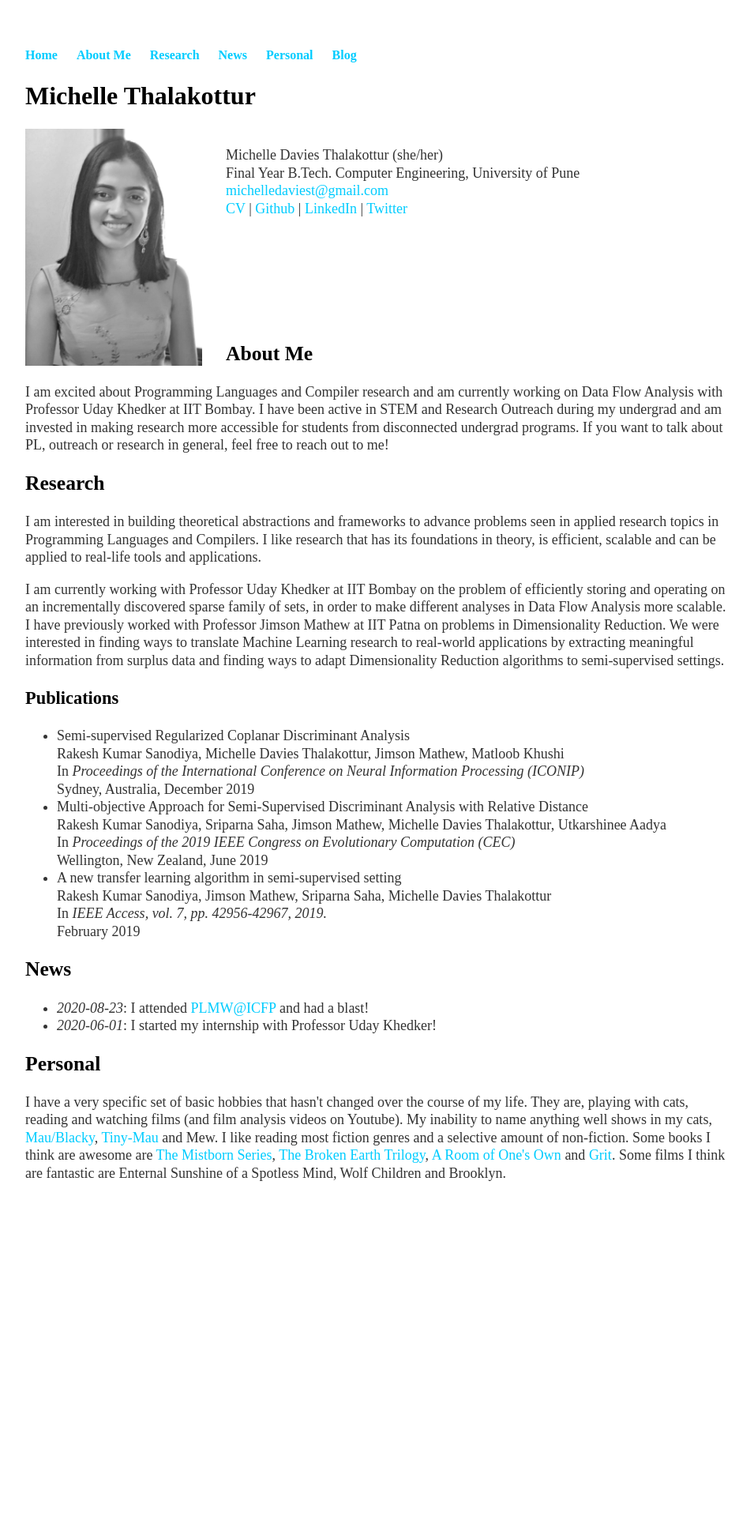
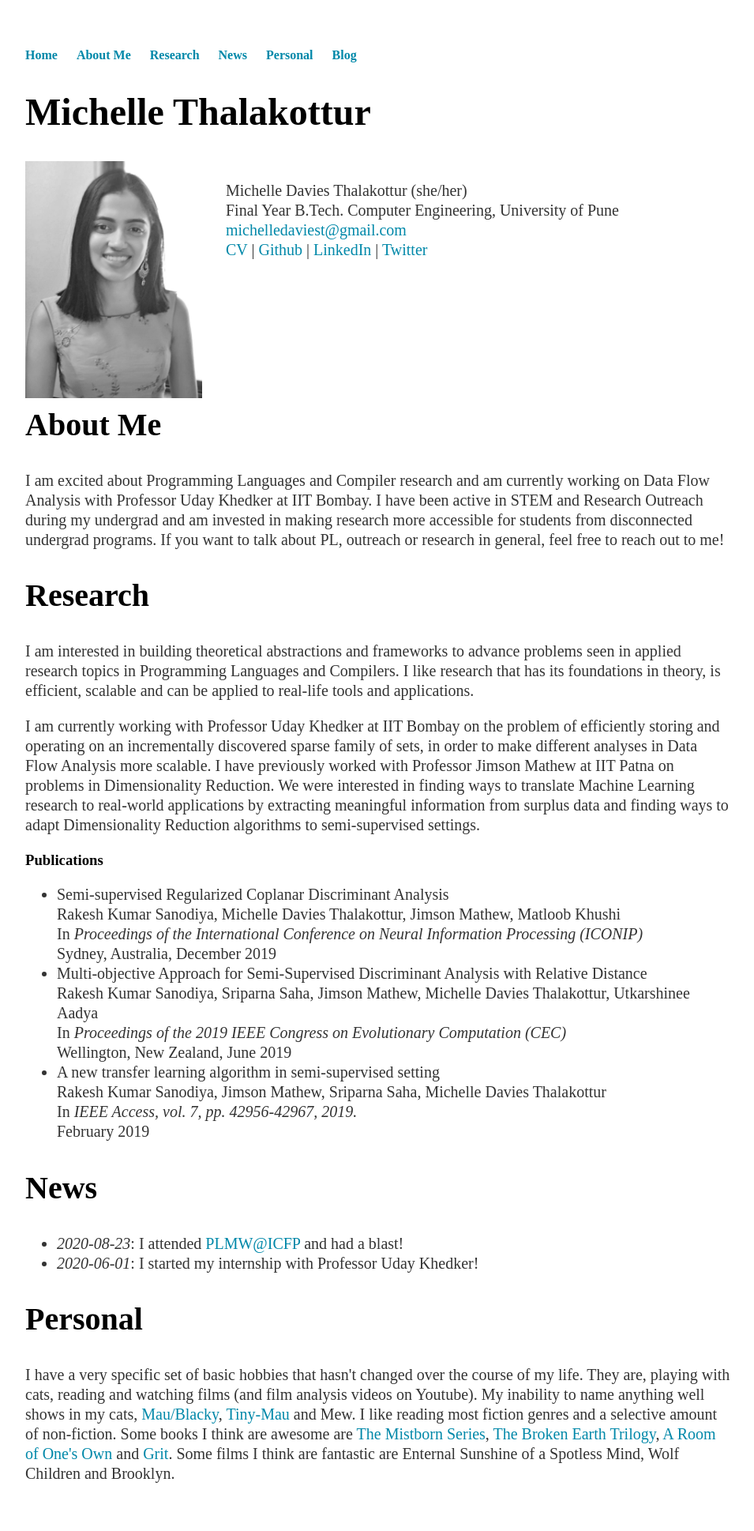
Before and after one commit to michelledaviest/michelledaviest.github.io, a Jekyll site: the page built from index.html, in a window 1280 px wide. Shown: the whole page at 79% size, without its empty margins (160-1115 px from the left). Built offline with Jekyll 4.4.1, drawn with Linux system fonts in a browser that asks for light colours; some web fonts are replaced; before the commit the page ends 1556 px from its top, so only the background shows below that.

Commit message:
change font size and a color

```diff
--- a/css/main.css
+++ b/css/main.css
@@ -15,45 +15,52 @@ img {
 
 a {
 	text-decoration: none;
-	color: #00ccff;
+	color: #0188a9;
 }
 
 a:hover {
 	text-decoration: underline;
-	color: #00a3cc;
 }
 
 
 h1, h2, h3, h4, p, ul {
 	font-family: 'Gentium Book Basic';
-
+	line-height: 1.25;
 }
 
 p, ul {
-	font-size: 1.125em; font-family: 'Gentium Book Basic'; line-height: 1.25em; color: #333; }
+	font-size: 1.25em;
+	color: #333;
+}
 
 h1, .h1 {
-  font-size: 2rem;
-  line-height: 1.25;
-
+	font-size: 3rem;
 }
 
 h2, .h2 {
-  font-size: 1.6rem;
-  line-height: 1.25;
-   }
+	font-size: 2.5rem;
+}
 
-h3 { font-size: 1.4em;
-	line-height: 1.25;
-	 }
+h3. .h3 {
+	font-size: 2em;
+}
 
-h4 { font-size: 1.2em;
-	line-height: 1.25;
-	 }
+h4, .h4 {
+	font-size: 1.5em;
+}
 
+nav ul, footer ul {
+	font-size: 1em;
+	font-family: 'Gentium Book Basic';
+	padding: 0px;
+	list-style: none;
+	font-weight: bold;
+}
 
-nav ul, footer ul { font-size: 1em; font-family: 'Gentium Book Basic'; padding: 0px; list-style: none; font-weight: bold; }
-nav ul li, footer ul li { display: inline; margin-right: 20px; }
+nav ul li, footer ul li {
+	display: inline;
+	margin-right: 20px;
+}
 
 footer {
 	border-top: 1px solid #d5d5d5;
@@ -67,5 +74,9 @@ ul.posts {
 	margin: 20px auto 40px;
 	font-size: 1.125em;
 	line-height: 1.25em;
-	font-family: 'Gentium Book Basic';}
-ul.posts li { list-style: none; }
+	font-family: 'Gentium Book Basic';
+}
+
+ul.posts li {
+	list-style: none;
+}
```
